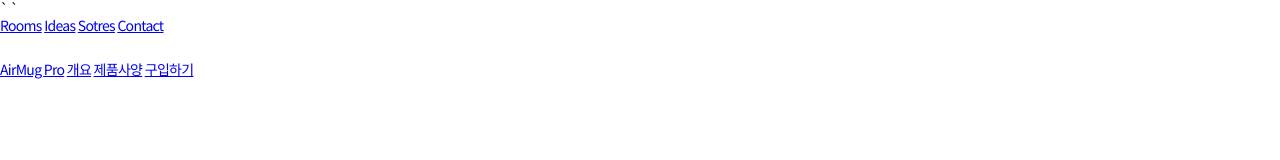
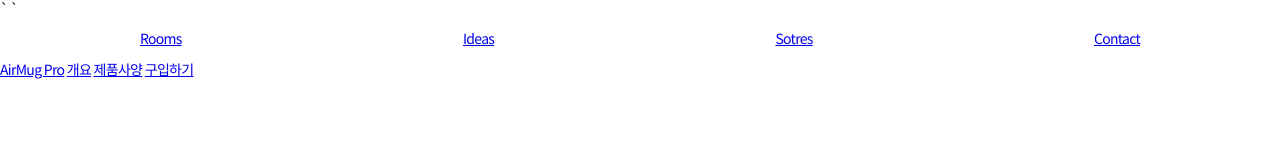
Before and after one commit to hippo97/interactive_web, a plain HTML site: page index.html in a window 1280 px wide. Drawn offline with Linux system fonts and the light colour scheme.

Commit message:
1. Navigation Bar Css
최상단 네비게이션 바 디자인

```diff
--- a/css/main.css
+++ b/css/main.css
@@ -19,3 +19,12 @@ p {
 .global-nav {
   height: 44px;
 }
+
+.global-nav-links {
+  display: flex;
+  justify-content: space-between;
+  align-items: center;
+  max-width: 1000px;
+  margin: 0 auto;
+  height: 100%;
+}
```
